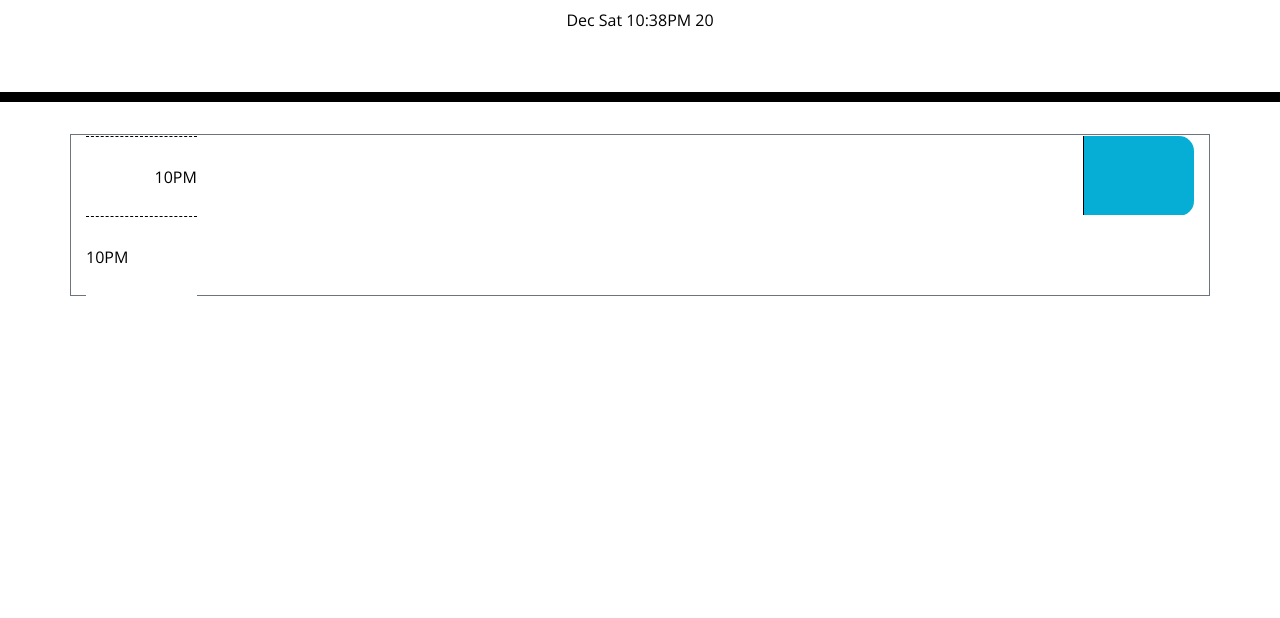
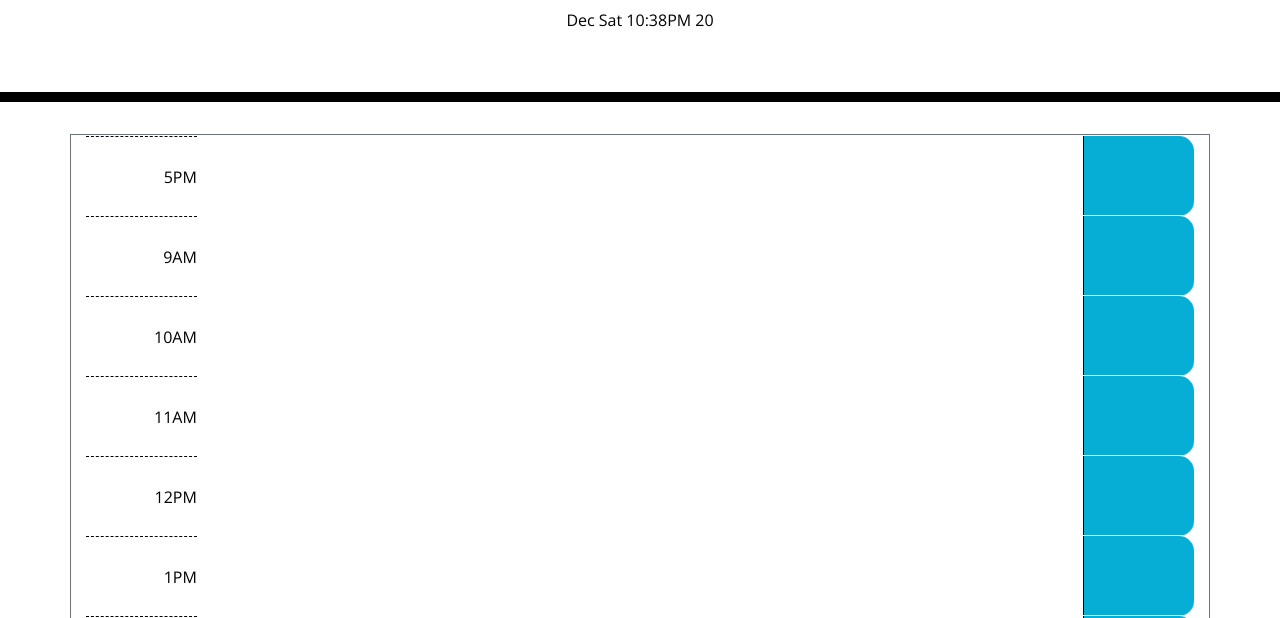
Before and after one commit to jkhauth/Daily-Scheduler, a plain HTML site: page Develop/index.html in a window 1280 px wide. Shown: the part 182-800 px from the top of the page. Drawn offline with nearby package versions, Linux system fonts and the light colour scheme.

Commit message:
hours added to each block

```diff
--- a/Develop/index.html
+++ b/Develop/index.html
@@ -30,28 +30,18 @@
       <div id="currentDay" class=""></div>
       <div class="date"></div>
     </header>
-    <div class="container d-flex flex-column border border-secondary">
+    <div class="container d-flex flex-column border border-secondary" id="container">
       <!-- Timeblocks go here -->
       <!--Start of Blocks-->
-
-
-      <div class="row dayBlock align-self-center" id="dayBlock">
-
+        <!--9AM-->
+        <div class="row dayBlock align-self-center" id="dayBlock">
         <div class="hour">
-          <p class="timeBlock text-right" id="hour-block">3PM</p>
+        <p class="timeBlock text-right" id="hour-block">9AM</p>
         </div>
         <div class="description"> </div>
         <div class="saveBtn"></div>
+        </div>
 
-      </div>
-
-    <div class= "row align-self-center">
-      <div class="hour">
-      <p class="timeBlock" id="hour-block">3PM</p>
-      </div>
-      <div class="row dayBlock" id="dayBlock"></div>
-      <div class="saveBtn"></div>
-    </div>
 
     </div>
     <script src="https://cdnjs.cloudflare.com/ajax/libs/jquery/3.2.1/jquery.min.js"></script>
--- a/Develop/script.js
+++ b/Develop/script.js
@@ -1,7 +1,20 @@
-var time = ["9AM", "10AM", "11AM", "12PM", "1PM", "2PM", "3PM", "4PM", "5PM"]
+var time = ["9AM","10AM", "11AM", "12PM", "1PM", "2PM", "3PM", "4PM", "5PM"]
 var hourBlock = document.getElementById("hour-block")
+var hourTime = hourBlock.innerHTML
 var dayBlock = document.getElementById("dayBlock")
+var container = document.getElementById("container")
+var workHours = 2
 var t = new Date();
+var i = 0
+console.log(time[i])
+
+for (let index = 0; index < time.length; index++) {
+$(hourBlock).text(time[i++])
+$(dayBlock).attr('id', hourBlock.innerHTML);
+$(dayBlock).clone(true).appendTo(container);
+$(dayBlock).clone()
+}
+
 
 
 
@@ -9,17 +22,14 @@ let events = document.querySelectorAll(".date")
 events.forEach( event =>{
     let date = dayjs(event.dataset.date).format("MMM ddd h:mA YY")
     event.innerHTML = date;
-    console.log(date)
 });
 
-let dayBlockTime = document.querySelectorAll(".timeBlock")
-    dayBlockTime.forEach( event =>{
-    let date = dayjs(event.dataset.date).format("hA");
-    event.innerHTML = date;
-    console.log(date)
-    if (time.includes(dayBlock.innerHTML) === true){
-        dayBlock.classList.add("present")
-    }
-});
-
-console.log(time.includes(dayBlock.innerHTML))
+// let dayBlockTime = document.querySelectorAll(".timeBlock")
+//     dayBlockTime.forEach( event =>{
+//     let date = dayjs(event.dataset.date).format("hA");
+//     event.innerHTML = date;
+//     console.log(date)
+//     if (time.includes(dayBlock.innerHTML) === true){
+//         dayBlock.classList.add("present")
+//     }
+// });
--- a/Develop/style.css
+++ b/Develop/style.css
@@ -29,6 +29,10 @@ textarea{
 .time-block{
   text-align: center;
   border-radius: 15px;
+}
+
+.hide {
+  display: none;
 }
 
 .row {
```
